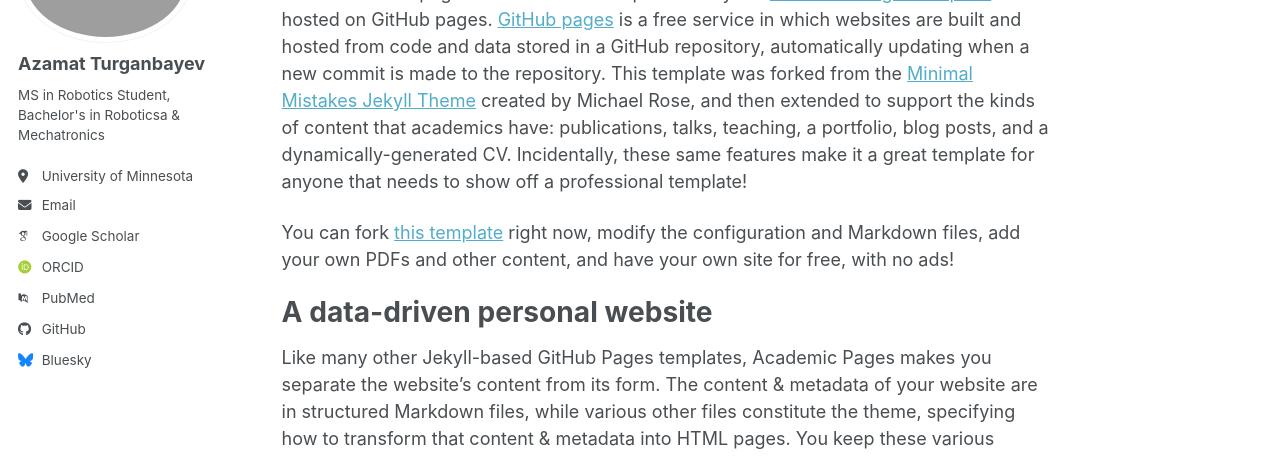
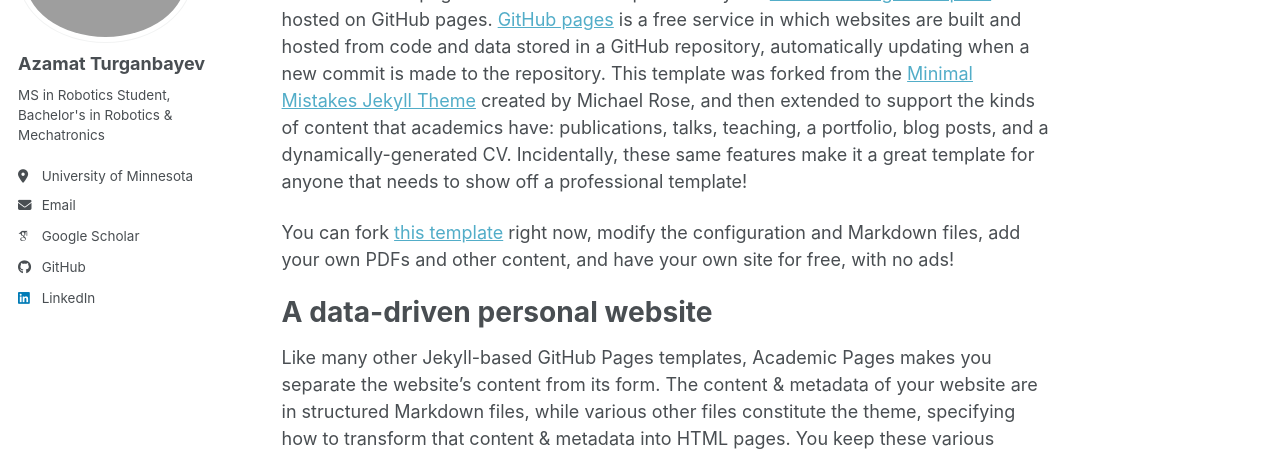
Before and after one commit to aturganbayev/aturganbayev-website-old, a Jekyll site: the page built from _pages/about.md, in a window 1280 px wide. Shown: the part 190-646 px from the top of the page. Built offline with Jekyll 4.4.1, drawn with Linux system fonts in a browser that asks for light colours; some web fonts are replaced; a script bundle is joined from its source files by our own code; library files that are not in the unit come from our copies; some of the changed lines change nothing that is shown.

Commit message:
Update _config.yml

```diff
--- a/_config.yml
+++ b/_config.yml
@@ -26,7 +26,7 @@ author:
   avatar           : "profile.png"
   name             : "Azamat Turganbayev"
   pronouns         : # example: "she/her"
-  bio              : "MS in Robotics Student, Bachelor's in Roboticsa & Mechatronics"
+  bio              : "MS in Robotics Student, Bachelor's in Robotics & Mechatronics"
   location         : "University of Minnesota"
   employer         : # "Red Brick University"
   uri              : # URL
@@ -35,13 +35,13 @@ author:
   # Academic websites
   academia         : # URL
   arxiv            : # URL - Update with the correct link to your profile
-  googlescholar    : "https://scholar.google.com/citations?user=PS_CX0AAAAAJ"
+  googlescholar    : "https://scholar.google.com/citations?user=jgoXh5oAAAAJ&hl=en"
   inspire-hep      : # URL
   impactstory      : # URL
-  orcid            : "https://orcid.org/yourorcidurl"
+  orcid            : # "https://orcid.org/yourorcidurl"
   semantic         : # URL
   ssrn             : # URL
-  pubmed           : "https://www.ncbi.nlm.nih.gov/pubmed/?term=john+snow"
+  pubmed           : # "https://www.ncbi.nlm.nih.gov/pubmed/?term=john+snow"
   researchgate     : # URL
   scopus           : # URL
   zotero           : # URL
@@ -51,13 +51,13 @@ author:
   bitbucket        : # Username - Update with your username on the site
   codepen          : # Username
   dribbble         : # Username
-  github           : "academicpages"
+  github           : "aturganbayev"
   kaggle           : # Username
   stackoverflow    : # User number or user number and name (i.e., use "1" or "1/jeff-atwood")
 
   # Social media
   artstation       : # Username
-  bluesky          : "bsky.app" # Replace this with you Bluesky username
+  bluesky          : # "bsky.app" # Replace this with you Bluesky username
   facebook         : # Username
   flickr           : # Username
   foursquare       : # Username
@@ -66,7 +66,7 @@ author:
   keybase          : # Username
   instagram        : # Username
   lastfm           : # Username
-  linkedin         : # Username
+  linkedin         : aturganbayev
   mastodon         : # URL
   medium           : # URL
   pinterest        : # Username
```
